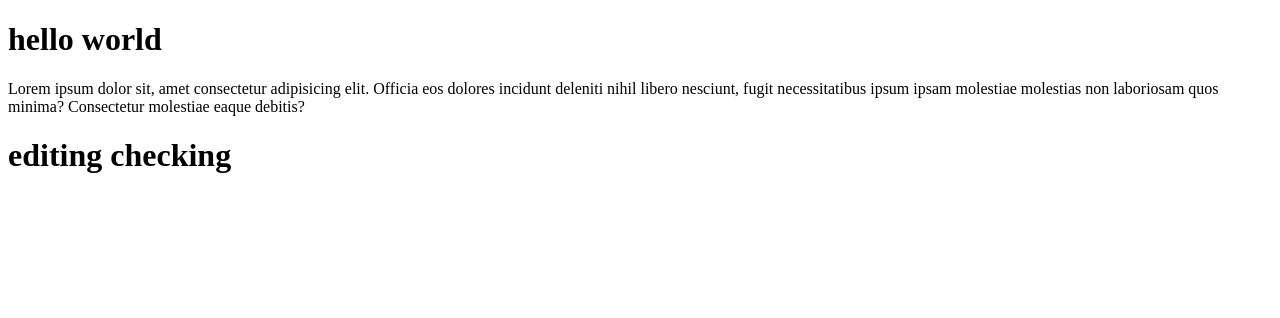
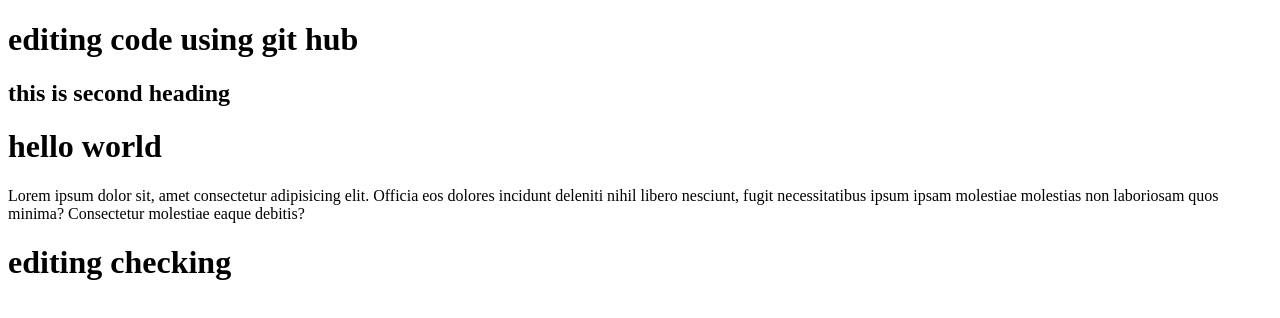
Before and after one commit to jasir1122/myfirstgitprojectJA, a plain HTML site: page index.html in a window 1280 px wide. Drawn offline with Linux system fonts and the light colour scheme.

Commit message:
styling added in index.html

```diff
--- a/index.html
+++ b/index.html
@@ -1,10 +1,20 @@
 <!DOCTYPE html>
 <html lang="en">
 <head>
+    <style>
+        h1{
+            colour:blue
+            font-size: 30px;
+            background-colour: lightblue;
+        }
+    </style>
     <meta charset="UTF-8">
     <meta name="viewport" content="width=device-width, initial-scale=1.0">
     <title>Document</title>
 </head>
+    <html>
+        <h1>editing code using git hub</h1>
+        <h2>this is second heading</h2>
 <body>
     <h1>hello world</h1>
     <p>Lorem ipsum dolor sit, amet consectetur adipisicing elit. Officia eos dolores incidunt deleniti nihil libero nesciunt, fugit necessitatibus ipsum ipsam molestiae molestias non laboriosam quos minima? Consectetur molestiae eaque debitis?</p>
```
